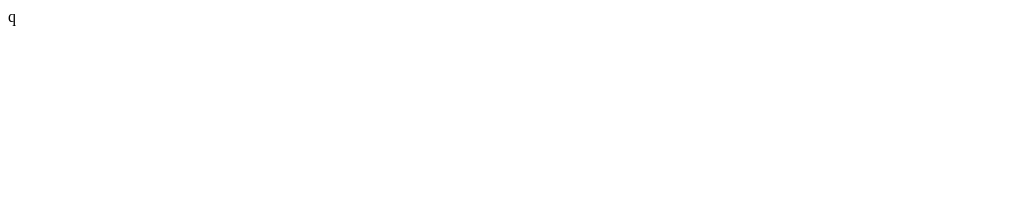
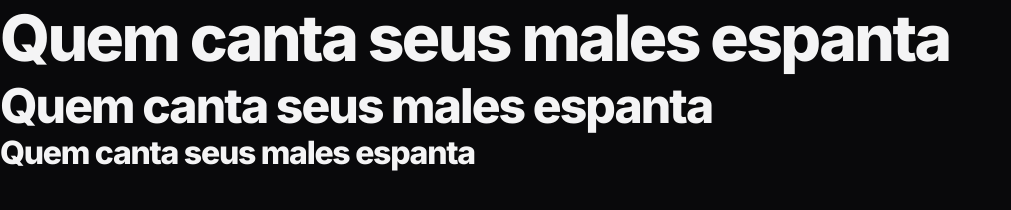
Before and after one commit to TaliaPacheco/Projeto-Zingen, a plain HTML site: page index.html in a window 1280 px wide. Shown: the whole page, without its empty margins (0-1011 px from the left). Drawn offline with Linux system fonts and the light colour scheme.

Commit message:
Definindo variaveis css

```diff
--- a/index.html
+++ b/index.html
@@ -1,13 +1,21 @@
 <!DOCTYPE html>
 <html lang="pt-BR">
 <head>
+    <link rel="preconnect" href="https://fonts.googleapis.com">
+    <link rel="preconnect" href="https://fonts.gstatic.com" crossorigin>
+
     <meta charset="UTF-8">
     <meta name="viewport" content="width=device-width, initial-scale=1.0">
     <title>Zingen - Karaokê</title>
 
     <link rel="stylesheet" href="styles/index.css">
+
+    <link href="https://fonts.googleapis.com/css2?family=Inter:ital,opsz,wght@0,14..32,100..900;1,14..32,100..900&family=Poppins:ital,wght@0,100;0,200;0,300;0,400;0,500;0,600;0,700;0,800;0,900;1,100;1,200;1,300;1,400;1,500;1,600;1,700;1,800;1,900&display=swap" rel="stylesheet">
+
 </head>
 <body>
-    q
+    <h1>Quem canta seus males espanta</h1>
+    <h2>Quem canta seus males espanta</h2>
+    <h3>Quem canta seus males espanta</h3>
 </body>
 </html>
--- a/styles/global.css
+++ b/styles/global.css
@@ -0,0 +1,83 @@
+*,
+*::before,
+*::after{
+    box-sizing: border-box;
+}
+
+*{
+    margin: 0;
+    padding: 0;
+    font: inherit;
+
+    -webkit-font-smoothing: antialiased;
+    -moz-osx-font-smoothing: grayscale;
+}
+
+:root{
+    --bg-color:#09090b;
+    --surface-color:#18181B;
+    --stroke-color:#27272A;
+    --text-color-primary: #F4F4F5;
+    --text-color-secondary:#A1A1AA;
+    --brand-color-primary: #F7B733;
+    --brand-color-secondary:#FC4A1A;
+
+    --ff-sans: 'Inter', system-ui, sans-serif;
+    --fw-base:400;
+    --fw-md:500;
+    --fw-bold:800;
+
+    --fs-sm: 0.875rem;
+    --fs-base: 1rem;
+    --fs-lg: 1.25rem;
+    --fs-xl: 1.5rem;
+    --fs-2xl: 2.5rem;
+}
+
+html{
+    font-family: var(--ff-sans);
+    font-weight: var(--fw-base);
+    font-size: var(--fs-base);
+    line-height: 1.6;
+    color: var(--text-color-primary);
+}
+
+body{
+    background-color: var(--bg-color);
+}
+
+h1,h2,h3{
+    line-height: 1.2;
+    color: var(--text-color-primary);
+    font-weight: var(--fw-bold);
+    letter-spacing: -0.04em;
+}
+
+h1{
+    font-size: var(--fs-2xl);
+}
+
+h2{
+    font-size: var(--fs-xl);
+}
+
+h3{
+    font-size: var(--fs-lg);
+}
+
+a{
+    text-decoration: none;
+    color: inherit;
+}
+
+ul[role="list"]{
+    list-style: none;
+}
+
+@media (width >= 80em){
+    :root{
+        --fs-lg: 2rem;
+        --fs-xl: 3rem;
+        --fs-2xl: 4rem;
+    }
+}
```
